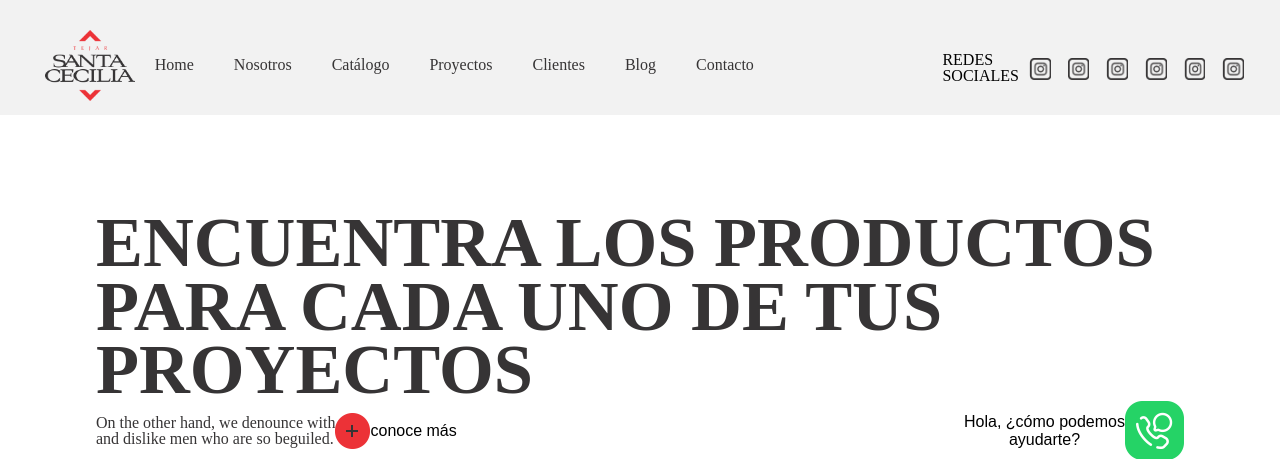
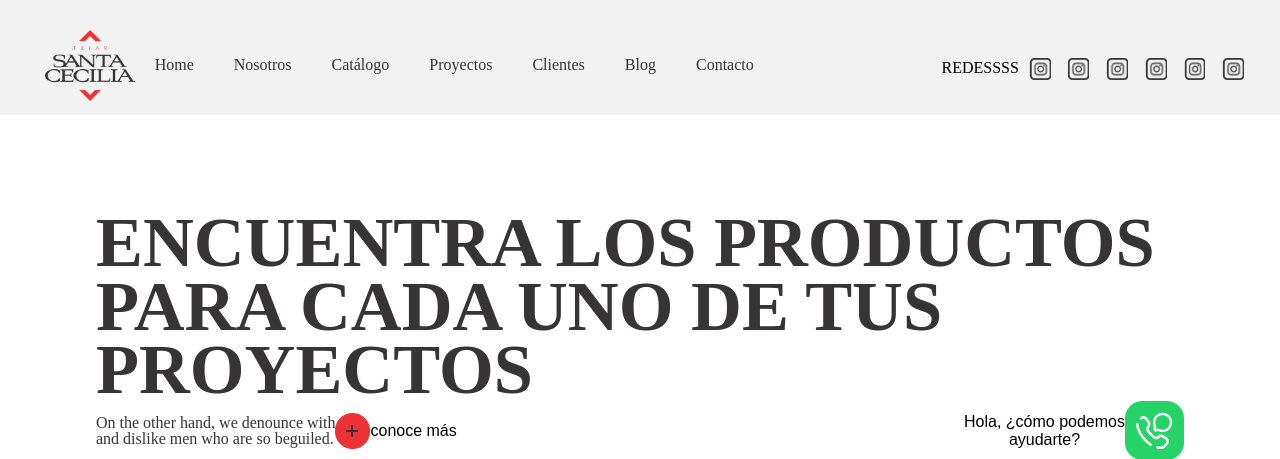
Before and after one commit to aubastet/Santa_Cecilia, a PHP site: page / in a window 1280 px wide. Shown: the top 459 px of the page. Run offline with PHP 8.4, Linux system fonts and the light colour scheme; some web fonts are replaced.

Commit message:
cambio nombre

```diff
--- a/_partials/header.php
+++ b/_partials/header.php
@@ -40,7 +40,7 @@
           <a href="#">Contacto</a>
         </div>
         <div class="redes_container">
-          <p class="redes_home"> REDES SOCIALES </p>
+          <p class="redes_home"> REDESSSS</p>
 
 
             <div class="redes-sociales">
```
